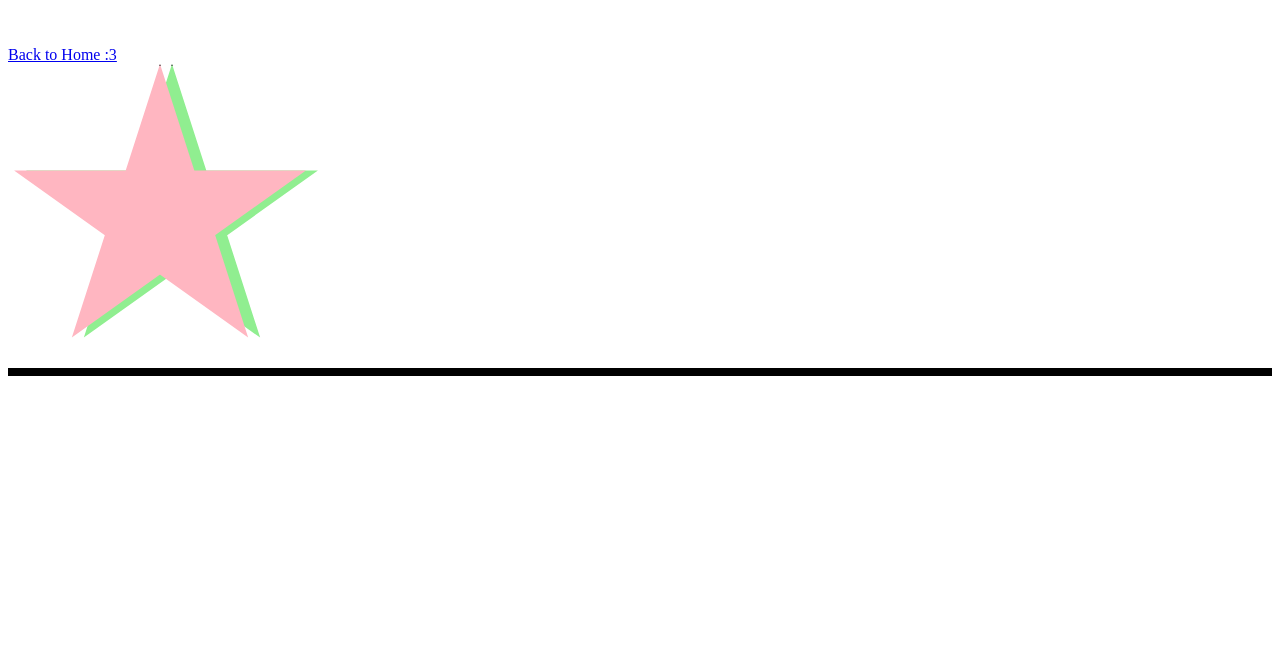
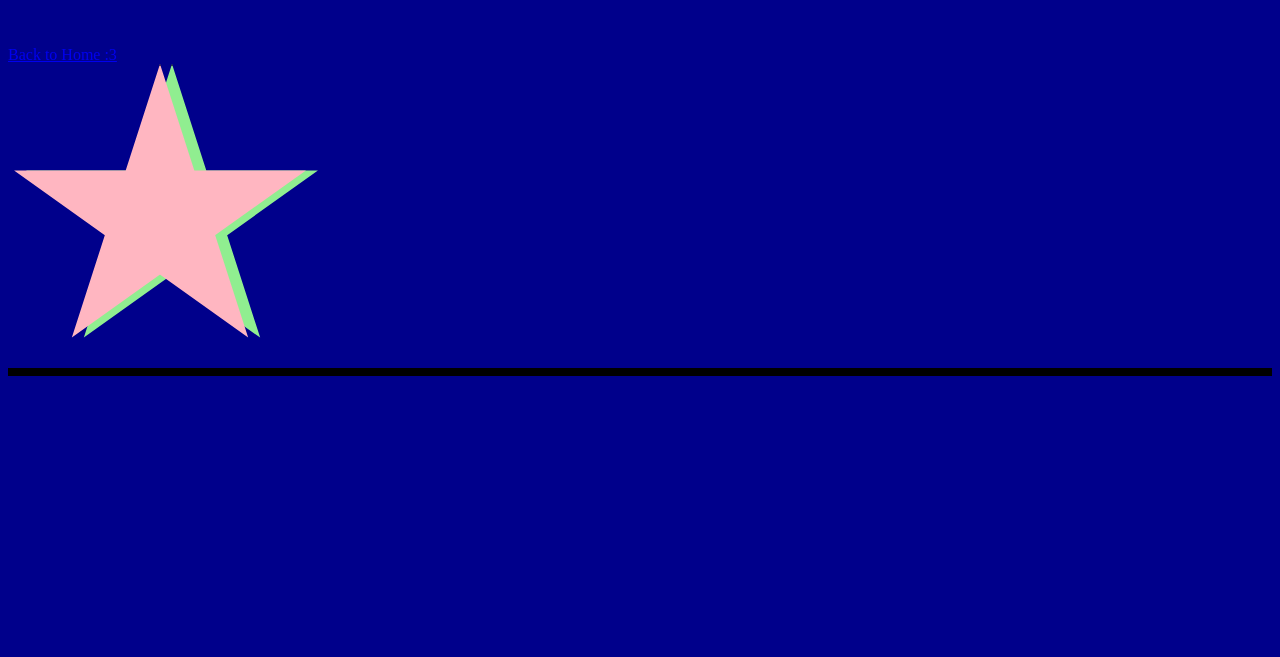
Before and after one commit to rosertlippie/savannah-foster-class-website, a plain HTML site: page interaction.html in a window 1280 px wide. Shown: the part 143-800 px from the top of the page. Drawn offline with Linux system fonts and the light colour scheme.

Commit message:
Update interaction.css

```diff
--- a/interaction.css
+++ b/interaction.css
@@ -2,7 +2,7 @@ div {
   border: 2px solid black;
 }
 body {
-  background-color: dark-blue;
+  background-color: darkblue;
 }
 p {
   font-size: 60px;
```
